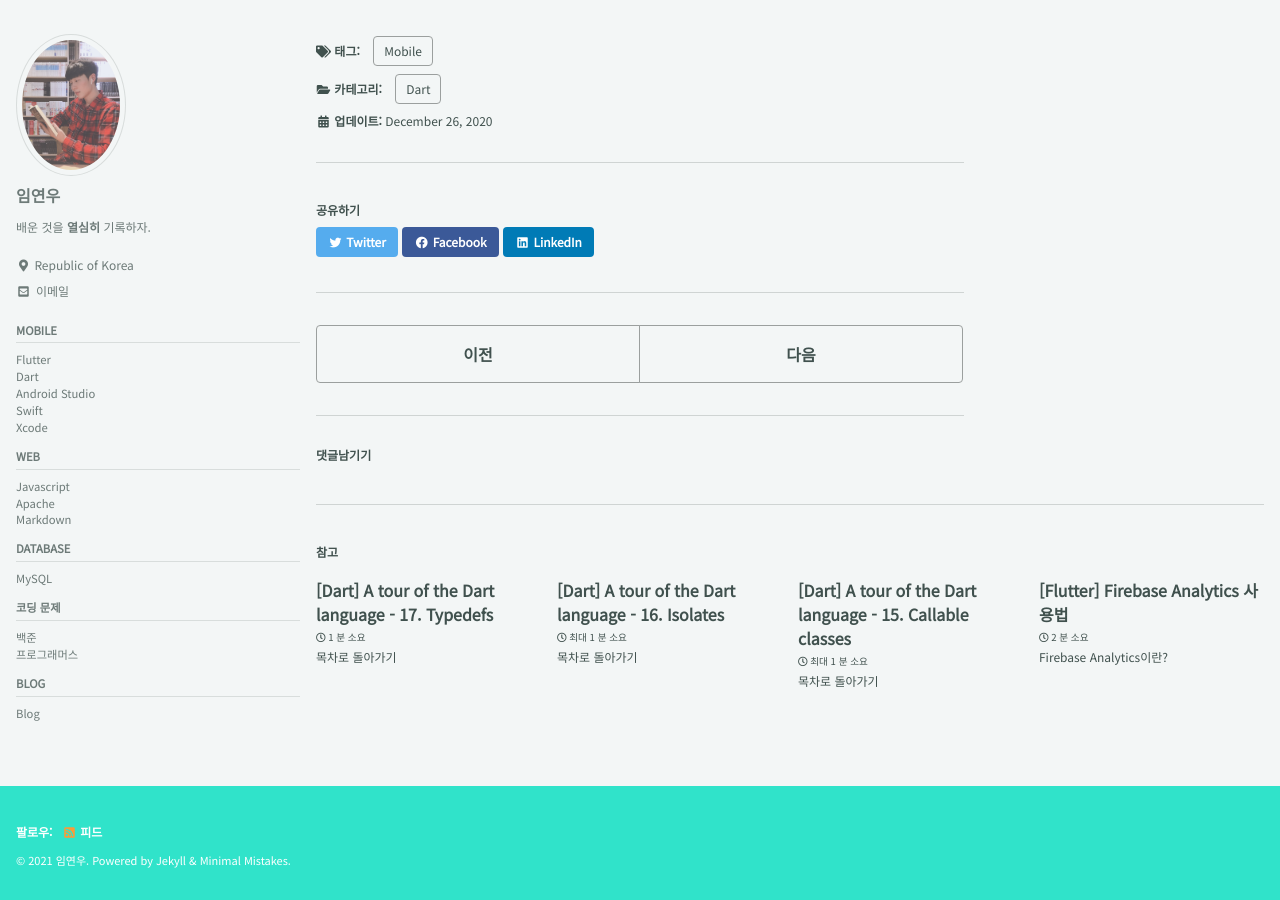
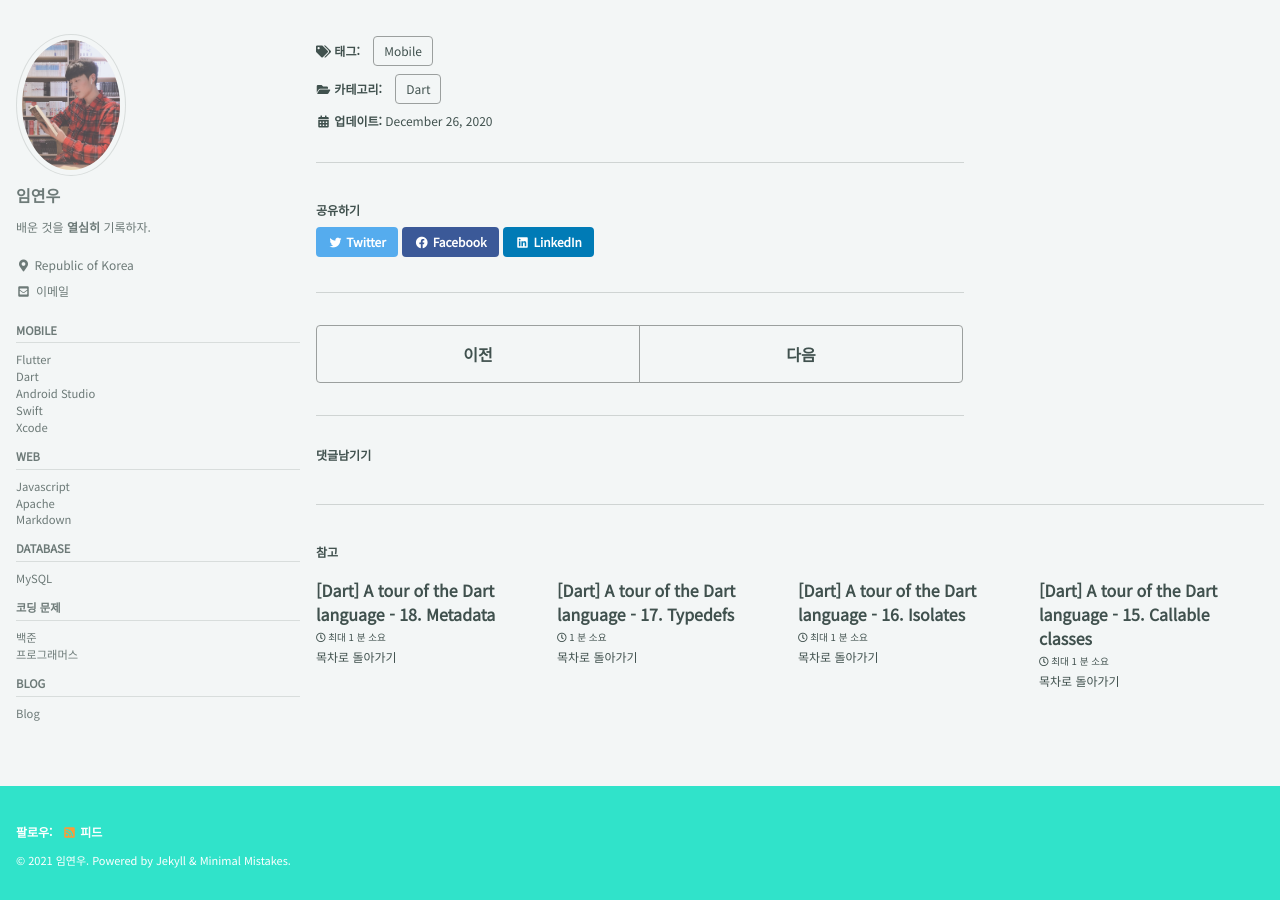
Before and after one commit to terry1213/terry1213.github.io, a Jekyll site: the page built from _posts/2020-12-26-a-tour-of-the-dart-language.md, in a window 1280 px wide and 900 px high, scrolled down 1034 px. Built offline with Jekyll 4.4.1, drawn with Linux system fonts in a browser that asks for light colours; cached includes are drawn as plain includes; comment, search, counter and statistics services are not loaded; some of the changed lines change nothing that is shown.

Commit message:
[CREATE] [Dart] A tour of the Dart language - 18. Metadata

````diff
--- a/_posts/2020-12-26-a-tour-of-the-dart-language.md
+++ b/_posts/2020-12-26-a-tour-of-the-dart-language.md
@@ -31,5 +31,5 @@
 15.  [Callable classes](/dart/dart-a-tour-of-the-dart-language-15-callable-classes/)
 16.  [Isolates](/dart/dart-a-tour-of-the-dart-language-16-isolates/)
 17.  [Typedefs](/dart/dart-a-tour-of-the-dart-language-17-typedefs/)
-18.  [~~Metadata~~](http://)
+18.  [Metadata](/dart/dart-a-tour-of-the-dart-language-18-metadata/)
 19.  [~~Comments~~](http://)
--- /dev/null
+++ b/_posts/2021-01-22-dart-a-tour-of-the-dart-language-18-metadata.md
@@ -0,0 +1,54 @@
+---
+title: "[Dart] A tour of the Dart language - 18. Metadata"
+categories:
+- Dart
+tags:
+- Mobile
+---
+
+[목차로 돌아가기](/dart/a-tour-of-the-dart-language/)
+
+# Metadata
+
+코드의 추가 정보를 부여하기 위해 metadata를 사용한다, matadata 표기는 `@`로 시작하고  컴파일 타임 상수(`deprecated` 등)에 대한 참조나 상수 생성자에 대한 호출이 뒤따라온다.
+
+`@deprecated`와 `@override` 두 표기는 모든 Dart 코드에 사용할 수 있다. 아래는 `@deprecated` 표기를 사용하는 예시이다.
+
+``` dart
+class Television {
+  /// _Deprecated: [activate] 대신에 [turnOn]를 사용해라._
+  @deprecated
+  void activate() {
+    turnOn();
+  }
+
+  /// 티비 전원을 켠다.
+  void turnOn() {...}
+}
+```
+
+나만의 metadata 표기를 정의할 수도 있다. 아래는 두 개의 argument를 취하는 @todo 표기의 정의이다.
+
+``` dart
+library todo;
+
+class Todo {
+  final String who;
+  final String what;
+
+  const Todo(this.who, this.what);
+}
+```
+
+아래는 @todo 표기를 사용하는 예시이다.
+
+``` dart
+import 'todo.dart';
+
+@Todo('seth', 'make this do something')
+void doSomething() {
+  print('do something');
+}
+```
+
+metadata는 라이브러리, 클래스, typedef, 타입 파라미터, 생성자, factory, 함수, 필드, 파라미터, 변수 정의 앞에 나올 수 있고 import, export 앞에 나올 수도 있다.
````
